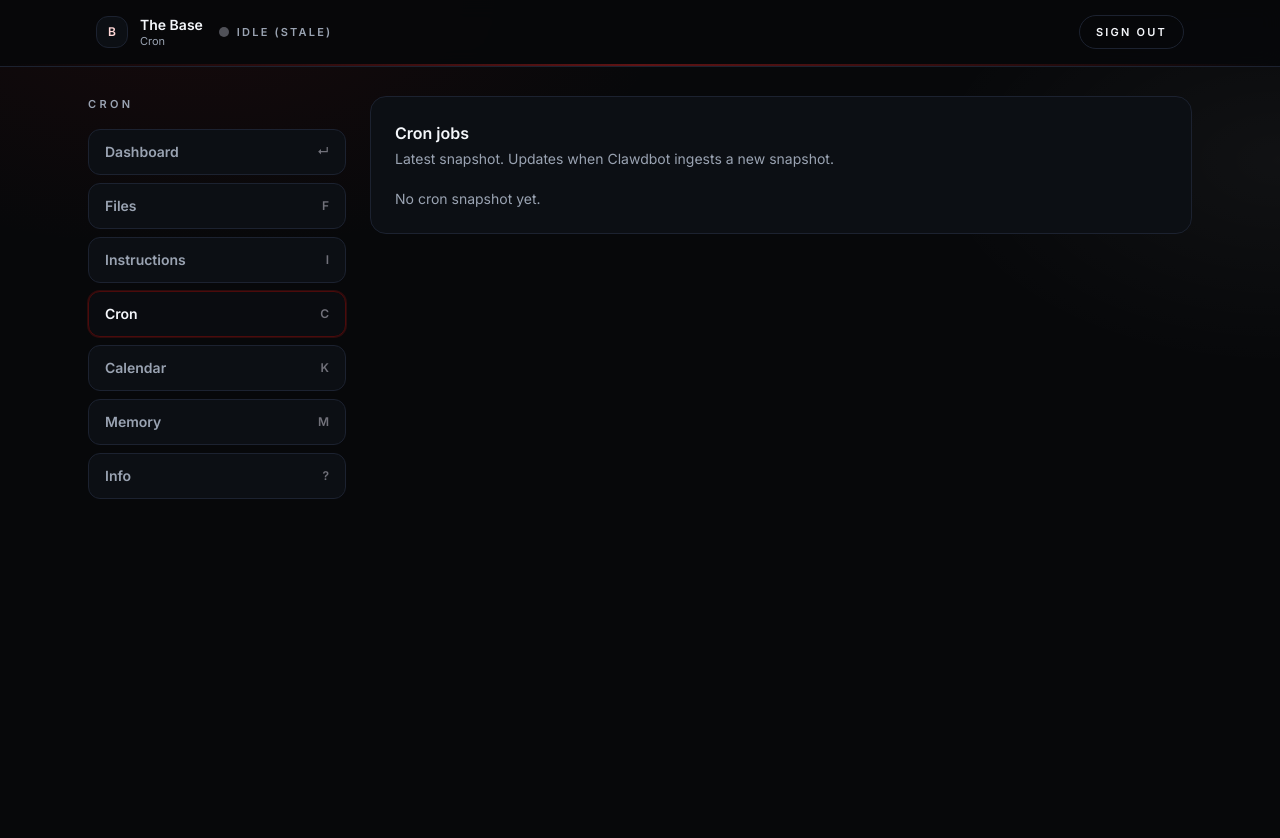
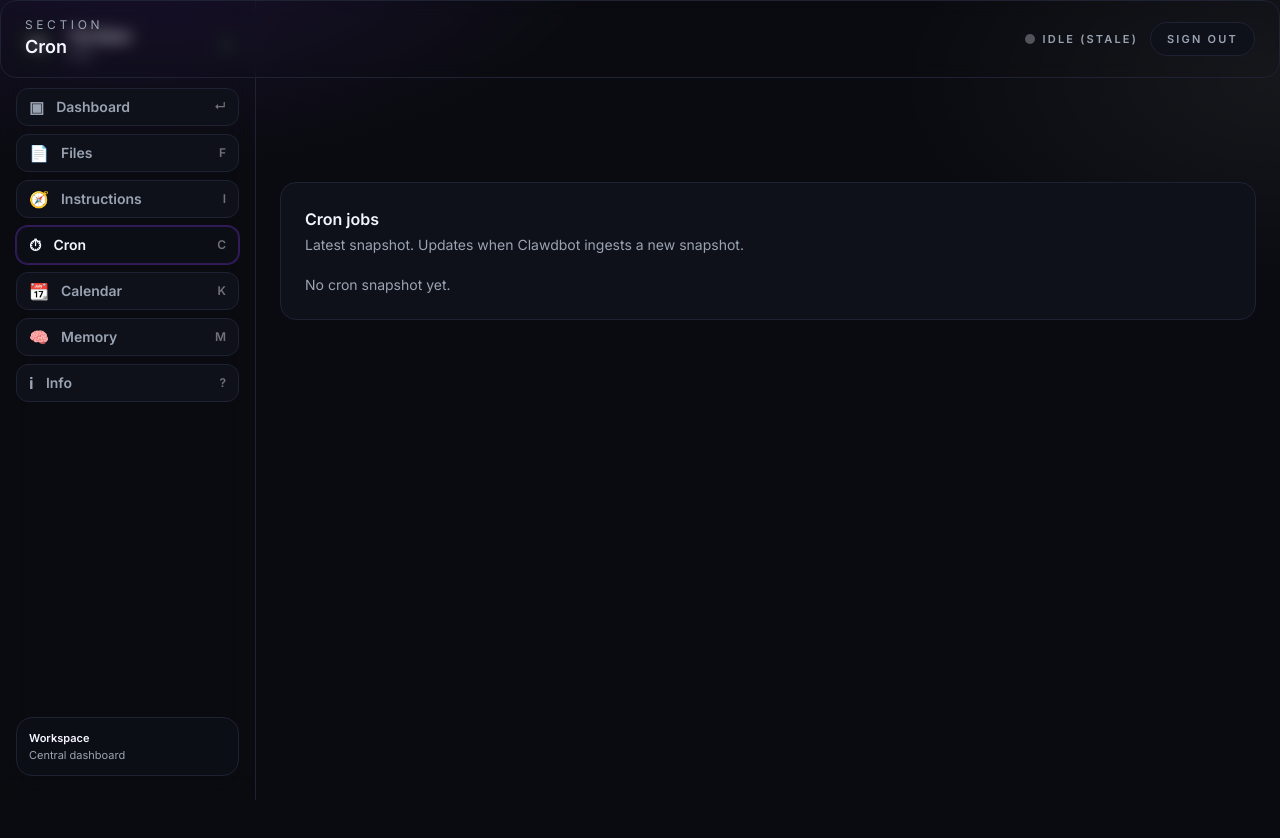
Before and after one commit to Jihzza/theBase-Dashboard, a React (Vite) app: page /app/cron in a window 1280 px wide. Shown: the top 838 px of the page. Before the commit the page ends 800 px from the top, so only its background shows below. Built offline with nearby package versions, Linux system fonts and the light colour scheme; no server answers; the database is empty.

Commit message:
Redesign dashboard layout with collapsible sidebar

```diff
--- a/src/components/AppLayout.tsx
+++ b/src/components/AppLayout.tsx
@@ -1,3 +1,4 @@
+import { useEffect, useState } from "react";
 import type { ReactNode } from "react";
 import { SidebarNav } from "@/components/SidebarNav";
 
@@ -10,25 +11,77 @@ export function AppLayout({
   right?: ReactNode;
   children: ReactNode;
 }) {
+  const [collapsed, setCollapsed] = useState(false);
+
+  useEffect(() => {
+    const stored = localStorage.getItem("thebase.sidebar");
+    if (stored) setCollapsed(stored === "collapsed");
+  }, []);
+
+  function toggle() {
+    setCollapsed((prev) => {
+      const next = !prev;
+      localStorage.setItem("thebase.sidebar", next ? "collapsed" : "expanded");
+      return next;
+    });
+  }
+
   return (
-    <div className="relative z-10 mx-auto max-w-6xl px-6 pt-24 pb-16">
-      <div className="grid gap-6 lg:grid-cols-12">
-        <aside className="lg:col-span-3">
-          <div className="sticky top-24">
-            <div className="text-[11px] font-semibold uppercase tracking-[0.3em] text-muted">
-              {title}
+    <div className="relative z-10 min-h-screen">
+      <aside
+        className={
+          "fixed left-0 top-0 h-screen border-r border-border bg-surface/90 backdrop-blur-lg transition-all " +
+          (collapsed ? "w-20" : "w-64")
+        }
+      >
+        <div className="flex h-full flex-col gap-6 px-4 py-6">
+          <div className="flex items-center justify-between">
+            <div className="flex items-center gap-3">
+              <div className="flex h-10 w-10 items-center justify-center rounded-xl border border-border bg-surfaceAlt text-sm font-bold text-[var(--accent-ink)]">
+                TB
+              </div>
+              {!collapsed ? (
+                <div>
+                  <div className="text-sm font-semibold text-ink">The Base</div>
+                  <div className="text-[11px] text-muted">{title}</div>
+                </div>
+              ) : null}
             </div>
-            <div className="mt-4">
-              <SidebarNav />
-            </div>
+            <button
+              type="button"
+              onClick={toggle}
+              className="rounded-full border border-border bg-surface px-2 py-1 text-xs text-muted hover-soft"
+            >
+              {collapsed ? "»" : "«"}
+            </button>
           </div>
-        </aside>
 
-        <section className="lg:col-span-9">
+          <SidebarNav collapsed={collapsed} />
+
+          <div className="mt-auto rounded-2xl border border-border bg-surfaceAlt p-3 text-[11px] text-muted">
+            {!collapsed ? (
+              <div>
+                <div className="font-semibold text-ink">Workspace</div>
+                <div>Central dashboard</div>
+              </div>
+            ) : (
+              <div className="text-center">•</div>
+            )}
+          </div>
+        </div>
+      </aside>
+
+      <main
+        className={
+          "transition-all " +
+          (collapsed ? "pl-20" : "pl-64")
+        }
+      >
+        <div className="mx-auto max-w-6xl px-6 pb-16 pt-20">
           {right ? <div className="mb-6">{right}</div> : null}
           {children}
-        </section>
-      </div>
+        </div>
+      </main>
     </div>
   );
 }
--- a/src/components/AppShell.tsx
+++ b/src/components/AppShell.tsx
@@ -2,9 +2,9 @@ import type { ReactNode } from "react";
 
 export function AppShell({ children }: { children: ReactNode }) {
   return (
-    <div>
+    <div className="min-h-screen">
       <div className="fixed inset-0 pointer-events-none bg-app" />
-      <div className="relative">{children}</div>
+      <div className="relative min-h-screen">{children}</div>
     </div>
   );
 }
--- a/src/components/SidebarNav.tsx
+++ b/src/components/SidebarNav.tsx
@@ -1,47 +1,39 @@
 import { NavLink } from "react-router-dom";
 
 const base =
-  "flex items-center justify-between rounded-xl border px-4 py-3 text-sm font-semibold transition-colors";
+  "flex items-center gap-3 rounded-xl border px-3 py-2 text-sm font-semibold transition-colors";
 
-export function SidebarNav() {
+const items = [
+  { to: "/app", label: "Dashboard", icon: "▣", shortcut: "↵" },
+  { to: "/app/files", label: "Files", icon: "📄", shortcut: "F" },
+  { to: "/app/instructions", label: "Instructions", icon: "🧭", shortcut: "I" },
+  { to: "/app/cron", label: "Cron", icon: "⏱", shortcut: "C" },
+  { to: "/app/calendar", label: "Calendar", icon: "📆", shortcut: "K" },
+  { to: "/app/memory", label: "Memory", icon: "🧠", shortcut: "M" },
+  { to: "/app/info", label: "Info", icon: "ℹ", shortcut: "?" },
+];
+
+export function SidebarNav({ collapsed = false }: { collapsed?: boolean }) {
   const linkClass = ({ isActive }: { isActive: boolean }) =>
     [
       base,
       isActive
-        ? "border-[var(--accent-soft)] bg-surfaceAlt text-ink ring-1 ring-[rgba(153,27,27,0.25)]"
+        ? "border-[var(--accent-soft)] bg-surfaceAlt text-ink ring-1 ring-[rgba(124,58,237,0.35)]"
         : "border-border bg-surface text-muted hover-soft",
+      collapsed ? "justify-center" : "justify-between",
     ].join(" ");
 
   return (
     <div className="grid gap-2">
-      <NavLink to="/app" end className={linkClass}>
-        <span>Dashboard</span>
-        <span className="text-xs text-zinc-500">↵</span>
-      </NavLink>
-      <NavLink to="/app/files" className={linkClass}>
-        <span>Files</span>
-        <span className="text-xs text-zinc-500">F</span>
-      </NavLink>
-      <NavLink to="/app/instructions" className={linkClass}>
-        <span>Instructions</span>
-        <span className="text-xs text-zinc-500">I</span>
-      </NavLink>
-      <NavLink to="/app/cron" className={linkClass}>
-        <span>Cron</span>
-        <span className="text-xs text-zinc-500">C</span>
-      </NavLink>
-      <NavLink to="/app/calendar" className={linkClass}>
-        <span>Calendar</span>
-        <span className="text-xs text-zinc-500">K</span>
-      </NavLink>
-      <NavLink to="/app/memory" className={linkClass}>
-        <span>Memory</span>
-        <span className="text-xs text-zinc-500">M</span>
-      </NavLink>
-      <NavLink to="/app/info" className={linkClass}>
-        <span>Info</span>
-        <span className="text-xs text-zinc-500">?</span>
-      </NavLink>
+      {items.map((item) => (
+        <NavLink key={item.to} to={item.to} end={item.to === "/app"} className={linkClass}>
+          <span className="text-base leading-none">{item.icon}</span>
+          {!collapsed ? (
+            <span className="flex-1 truncate text-sm">{item.label}</span>
+          ) : null}
+          {!collapsed ? <span className="text-xs text-zinc-500">{item.shortcut}</span> : null}
+        </NavLink>
+      ))}
     </div>
   );
 }
--- a/src/components/TopNav.tsx
+++ b/src/components/TopNav.tsx
@@ -20,35 +20,20 @@ export function TopNav({ title }: { title: string }) {
   }, []);
 
   return (
-    <nav className="fixed w-full z-50 top-0 border-b border-border nav-blur">
-      <div className="max-w-6xl mx-auto px-6 md:px-8 h-16 flex items-center justify-between">
-        <div className="flex items-center gap-4">
-          <div className="flex items-center gap-3">
-            <div className="h-8 w-8 rounded-xl border border-border bg-surface flex items-center justify-center">
-              <span className="text-xs font-bold text-[var(--accent-ink)]">B</span>
-            </div>
-            <div className="leading-tight">
-              <div className="text-sm font-semibold text-ink">The Base</div>
-              <div className="text-[11px] text-muted">
-                {title}
-                {email ? <span className="ml-2 text-zinc-500">· {email}</span> : null}
-              </div>
-            </div>
-          </div>
-
-          <div className="hidden md:block">
-            <StatusIndicator />
-          </div>
+    <nav className="sticky top-0 z-40 mb-6 rounded-2xl border border-border bg-surface/80 px-6 py-4 backdrop-blur">
+      <div className="flex flex-wrap items-center justify-between gap-4">
+        <div>
+          <div className="text-xs uppercase tracking-[0.3em] text-muted">Section</div>
+          <div className="text-lg font-semibold text-ink">{title}</div>
+          {email ? <div className="text-xs text-muted">{email}</div> : null}
         </div>
 
         <div className="flex items-center gap-3">
-          <div className="md:hidden">
-            <StatusIndicator />
-          </div>
+          <StatusIndicator />
           <button
             type="button"
             disabled={!supabase || busy}
-            className="text-[11px] font-semibold uppercase tracking-[0.2em] px-4 py-2 border border-border rounded-full hover-soft disabled:opacity-50"
+            className="rounded-full border border-border bg-surface px-4 py-2 text-[11px] font-semibold uppercase tracking-[0.2em] text-muted hover-soft disabled:opacity-50"
             onClick={async () => {
               if (!supabase) return;
               setBusy(true);
@@ -67,7 +52,6 @@ export function TopNav({ title }: { title: string }) {
           </button>
         </div>
       </div>
-      <div className="h-[2px] w-full bg-gradient-to-r from-transparent via-[var(--accent)] to-transparent opacity-60" />
     </nav>
   );
 }
--- a/src/index.css
+++ b/src/index.css
@@ -4,18 +4,18 @@
 
 :root {
   /* Dashboard palette */
-  --bg: #07080a;
-  --bg-rgb: 7 8 10;
-  --surface: #0c0f14;
-  --surface-muted: #0a0c10;
-  --ink: #f5f7fb;
+  --bg: #0a0b10;
+  --bg-rgb: 10 11 16;
+  --surface: #0f111a;
+  --surface-muted: #0c0e15;
+  --ink: #f4f6ff;
   --muted: #9aa3b2;
-  --border: #1c2230;
+  --border: #1e2233;
 
-  /* Accent (dark red) */
-  --accent: #991b1b;
-  --accent-soft: #4c0b0b;
-  --accent-ink: #ffd7d7;
+  /* Accent (purple) */
+  --accent: #7c3aed;
+  --accent-soft: #2f1b52;
+  --accent-ink: #e9ddff;
 }
 
 html {
@@ -36,14 +36,9 @@ body {
 /* Subtle dashboard background texture (not “hero/marketing”) */
 .bg-app {
   background:
-    radial-gradient(800px 420px at 15% 0%, rgba(153, 27, 27, 0.10), transparent 60%),
-    radial-gradient(640px 380px at 100% 20%, rgba(255, 255, 255, 0.04), transparent 55%),
-    linear-gradient(180deg, #07080a 0%, #07080a 100%);
-}
-
-.nav-blur {
-  background-color: rgb(var(--bg-rgb) / 0.92);
-  backdrop-filter: blur(10px);
+    radial-gradient(820px 420px at 10% -10%, rgba(124, 58, 237, 0.15), transparent 60%),
+    radial-gradient(700px 380px at 100% 10%, rgba(255, 255, 255, 0.05), transparent 55%),
+    linear-gradient(180deg, #0a0b10 0%, #0a0b10 100%);
 }
 
 /* Dashboard hover: no lift, just crisp border + slight bg */
@@ -52,8 +47,8 @@ body {
 }
 
 .hover-soft:hover {
-  border-color: rgba(153, 27, 27, 0.35);
-  background-color: rgba(255, 255, 255, 0.02);
+  border-color: rgba(124, 58, 237, 0.4);
+  background-color: rgba(255, 255, 255, 0.03);
 }
 
 .shadow-soft {
```
